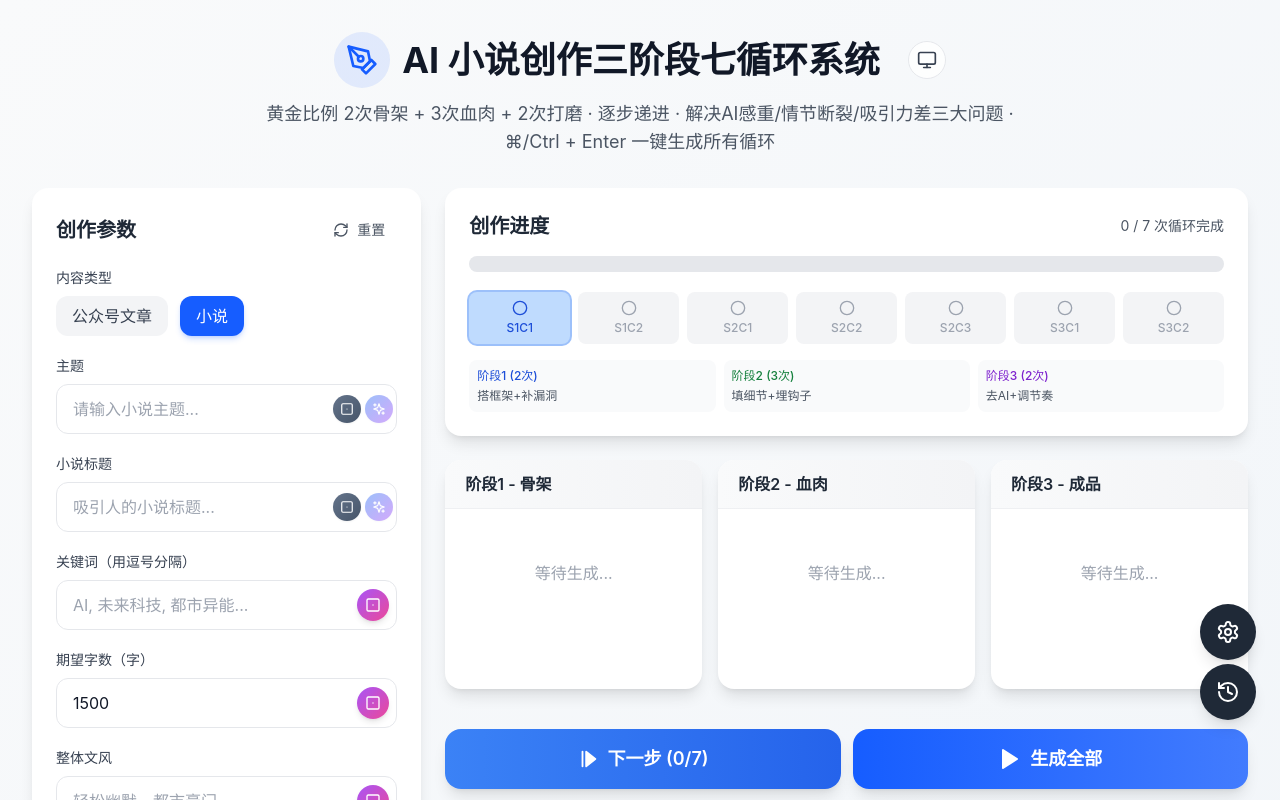
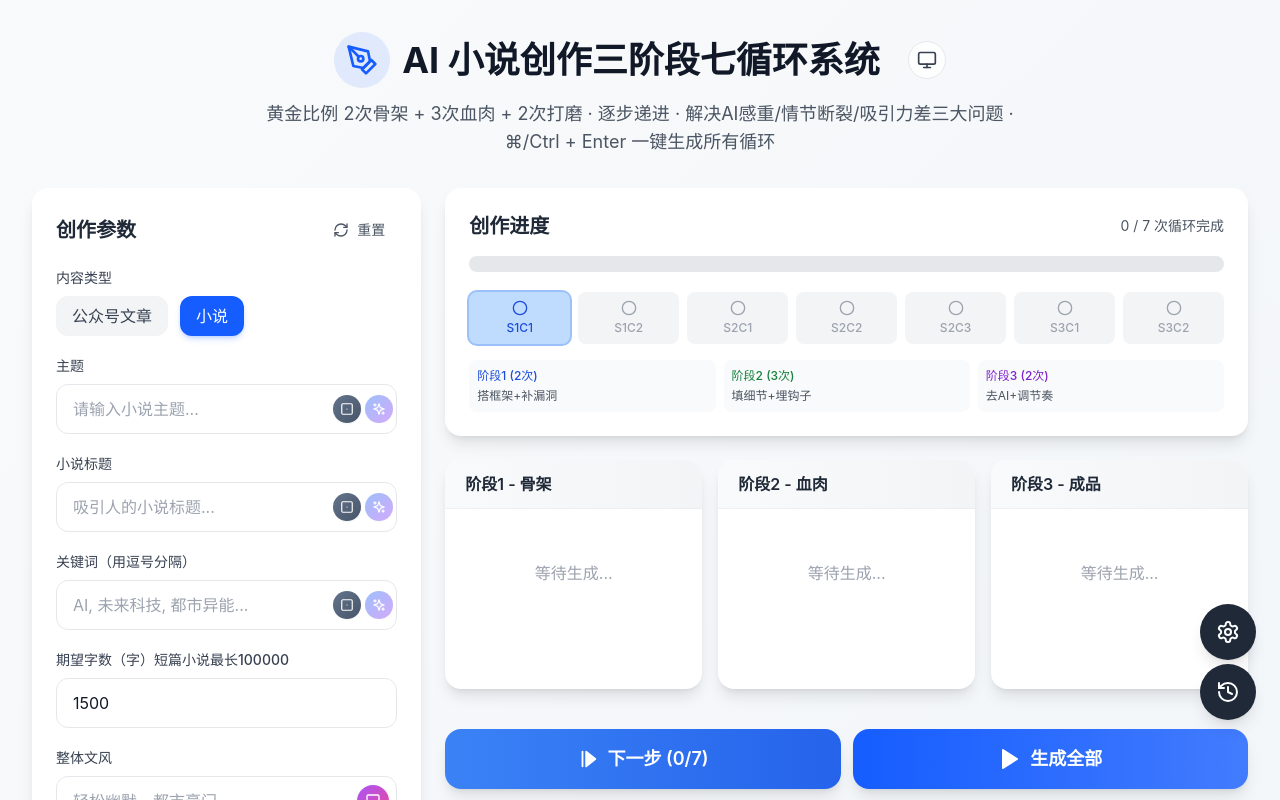
Before and after one commit to lanqiang101/ai-content-txt, a React (Vite) app: page / in a window 1280 px wide. Shown: the top 800 px of the page. Built offline with nearby package versions, Linux system fonts and the light colour scheme.

Commit message:
feat: 添加关键词生成按钮，更新输入面板和随机按钮以支持更多生成选项

```diff
--- a/src/components/InputPanel.tsx
+++ b/src/components/InputPanel.tsx
@@ -7,6 +7,7 @@ import {
   RandomSelectButton,
   RandomInspireButton,
 } from "./RandomButton";
+import { KeywordGeneratorButton } from "./KeywordGeneratorButton";
 
 export const InputPanel: React.FC = () => {
   const { params, setParams, resetGeneration } = useStore();
@@ -79,7 +80,7 @@ export const InputPanel: React.FC = () => {
                 fieldDescription="热门网络小说主题"
                 rules="生成当前热门的小说主题，要求具体不笼统"
                 currentValue={params.topic}
-                count={3}
+                count={10}
                 onSelect={(value) => setParams({ topic: value })}
               />
             </div>
@@ -102,10 +103,10 @@ export const InputPanel: React.FC = () => {
             />
             <div className="absolute right-1 top-1/2 -translate-y-1/2 flex gap-1">
               <RandomInspireButton
-                fieldDescription="根据当前主题生成吸引人的小说标题"
-                rules="生成符合番茄小说平台爆款规范的标题，要求标题吸引人、符合当下热点、有钩子、能让读者有点击欲望，不要太长，生成3个"
+                fieldDescription={`根据当前主题生成吸引人的小说标题，当前小说主题是：${params.topic}`}
+                rules={`生成符合番茄小说平台爆款规范的标题，要求标题必须紧扣主题【${params.topic}】，必须包含和主题相关的元素，要求标题吸引人、符合当下热点、有钩子、能让读者有点击欲望，不要太长，生成10个`}
                 currentValue={params.title}
-                count={3}
+                count={10}
                 onSelect={(value) => setParams({ title: value })}
               />
             </div>
@@ -123,15 +124,15 @@ export const InputPanel: React.FC = () => {
               type="text"
               value={params.keywords}
               onChange={(e) => setParams({ keywords: e.target.value })}
-              className="w-full pl-4 pr-12 py-3 border border-gray-200 dark:border-slate-600 rounded-xl focus:outline-none focus:ring-2 focus:ring-primary/50 transition-all bg-white/80 dark:bg-slate-700/80 backdrop-blur text-gray-900 dark:text-gray-100"
+              className="w-full pl-4 pr-20 py-3 border border-gray-200 dark:border-slate-600 rounded-xl focus:outline-none focus:ring-2 focus:ring-primary/50 transition-all bg-white/80 dark:bg-slate-700/80 backdrop-blur text-gray-900 dark:text-gray-100"
               placeholder="AI, 未来科技, 都市异能..."
             />
-            <div className="absolute right-2 top-1/2 -translate-y-1/2">
-              <RandomButton
-                fieldDescription="根据主题生成3-5个小说关键词"
-                rules="关键词之间用逗号分隔"
-                count={1}
-                onSelect={(value) => setParams({ keywords: value })}
+            <div className="absolute right-1 top-1/2 -translate-y-1/2 flex gap-1">
+              <KeywordGeneratorButton
+                topic={params.topic}
+                title={params.title}
+                currentKeywords={params.keywords}
+                onSelect={(keywords) => setParams({ keywords })}
               />
             </div>
           </div>
@@ -140,7 +141,7 @@ export const InputPanel: React.FC = () => {
         <div className="space-y-2">
           <div className="flex items-center justify-between mb-1">
             <label className="text-sm font-medium text-gray-700 dark:text-gray-300">
-              期望字数（字）
+              期望字数（字）短篇小说最长100000
             </label>
           </div>
           <div className="relative">
@@ -155,7 +156,7 @@ export const InputPanel: React.FC = () => {
               className="w-full pl-4 pr-12 py-3 border border-gray-200 dark:border-slate-600 rounded-xl focus:outline-none focus:ring-2 focus:ring-primary/50 transition-all bg-white/80 dark:bg-slate-700/80 backdrop-blur text-gray-900 dark:text-gray-100"
               placeholder="期望生成多少字..."
             />
-            <div className="absolute right-2 top-1/2 -translate-y-1/2">
+            {/* <div className="absolute right-2 top-1/2 -translate-y-1/2">
               <RandomButton
                 fieldDescription="根据小说常见篇幅随机生成期望字数，要符合平台常规"
                 rules="只返回一个数字，不要单位"
@@ -165,7 +166,7 @@ export const InputPanel: React.FC = () => {
                   if (!isNaN(num)) setParams({ wordCount: num });
                 }}
               />
-            </div>
+            </div> */}
           </div>
         </div>
 
@@ -186,8 +187,8 @@ export const InputPanel: React.FC = () => {
             <div className="absolute right-2 top-1/2 -translate-y-1/2">
               <RandomButton
                 fieldDescription="整体文章文风形容词"
-                rules="生成3种不同文风，每种1-3个词"
-                count={3}
+                rules="生成10种不同文风，每种1-3个词"
+                count={10}
                 onSelect={(value) => setParams({ style: value })}
               />
             </div>
@@ -228,7 +229,7 @@ export const InputPanel: React.FC = () => {
                       <RandomButton
                         fieldDescription="常见网络小说读者年龄范围"
                         rules="常见年龄范围，比如 18-25岁"
-                        count={3}
+                        count={10}
                         onSelect={(value) =>
                           setParams({
                             reader: { ...params.reader, ageRange: value },
@@ -305,7 +306,7 @@ export const InputPanel: React.FC = () => {
                       <RandomButton
                         fieldDescription="读者读小说核心诉求"
                         rules="从爽点/泪点/悬疑感/治愈感/刀感/反转/脑洞 这些里面选或者组合"
-                        count={3}
+                        count={10}
                         onSelect={(value) =>
                           setParams({
                             reader: { ...params.reader, coreAppeal: value },
@@ -429,7 +430,7 @@ export const InputPanel: React.FC = () => {
                       <RandomButton
                         fieldDescription="人物核心性格缺陷"
                         rules="给出一个具体人物缺陷关键词"
-                        count={3}
+                        count={10}
                         onSelect={(value) =>
                           setParams({
                             character: { ...params.character, coreFlaw: value },
@@ -622,7 +623,7 @@ export const InputPanel: React.FC = () => {
                       <RandomButton
                         fieldDescription="开篇钩子建议字数"
                         rules="只返回一个数字，单位字"
-                        count={3}
+                        count={10}
                         onSelect={(value) => {
                           const num = parseInt(value.replace(/\D/g, ""));
                           if (!isNaN(num))
@@ -905,7 +906,7 @@ export const InputPanel: React.FC = () => {
                       <RandomButton
                         fieldDescription="五感官描写比例分配"
                         rules="比如：视觉60% + 听觉25% + 嗅觉10% + 触觉5%"
-                        count={3}
+                        count={10}
                         onSelect={(value) =>
                           setParams({
                             detail: { ...params.detail, senseRatio: value },
@@ -940,7 +941,7 @@ export const InputPanel: React.FC = () => {
                       <RandomButton
                         fieldDescription="小说故事发生的时代地域专属细节"
                         rules="给出具体时代地域特色细节，比如 90年代广州电子厂"
-                        count={3}
+                        count={10}
                         onSelect={(value) =>
                           setParams({
                             detail: {
@@ -1049,7 +1050,7 @@ export const InputPanel: React.FC = () => {
                       <RandomButton
                         fieldDescription="情感递进阶梯"
                         rules="读者情感递进路径，比如陌生→好奇→共情→动容"
-                        count={3}
+                        count={10}
                         onSelect={(value) =>
                           setParams({
                             emotion: {
@@ -1087,7 +1088,7 @@ export const InputPanel: React.FC = () => {
                       <RandomButton
                         fieldDescription="共情触发场景组合"
                         rules="从遗憾 / 意难平 / 救赎 / 团圆 / 逆袭 选1-3个组合"
-                        count={3}
+                        count={10}
                         onSelect={(value) =>
                           setParams({
                             emotion: {
@@ -1167,7 +1168,7 @@ export const InputPanel: React.FC = () => {
                       <RandomButton
                         fieldDescription="小说整体核心情绪落点"
                         rules="全文想让读者记住什么感觉"
-                        count={3}
+                        count={10}
                         onSelect={(value) =>
                           setParams({
                             emotion: { ...params.emotion, coreEmotion: value },
--- /dev/null
+++ b/src/components/KeywordGeneratorButton.tsx
@@ -0,0 +1,236 @@
+import React, { useState, useRef, useEffect } from "react";
+import { createPortal } from "react-dom";
+import { Dice1, Loader2, X, Sparkles, Check } from "lucide-react";
+import { useRandomGenerate } from "../hooks/useRandomGenerate";
+
+interface KeywordGeneratorButtonProps {
+  topic: string;
+  title: string;
+  currentKeywords: string;
+  onSelect: (keywords: string) => void;
+  className?: string;
+}
+
+export const KeywordGeneratorButton: React.FC<KeywordGeneratorButtonProps> = ({
+  topic,
+  title,
+  currentKeywords,
+  onSelect,
+  className = "",
+}) => {
+  const { generateCandidates, loading } = useRandomGenerate();
+  const [open, setOpen] = useState(false);
+  const [keywords, setKeywords] = useState<string[]>([]);
+  const [selectedKeywords, setSelectedKeywords] = useState<Set<string>>(
+    new Set(),
+  );
+  const containerRef = useRef<HTMLDivElement>(null);
+  const [position, setPosition] = useState({ top: 0, left: 0, width: 320 });
+
+  const updatePosition = () => {
+    if (containerRef.current) {
+      const rect = containerRef.current.getBoundingClientRect();
+      // 弹窗向右对齐，在按钮下方
+      setPosition({
+        top: rect.bottom + 8,
+        left: rect.right - position.width,
+        width: position.width,
+      });
+    }
+  };
+
+  const parseCurrentKeywords = (): string[] => {
+    if (!currentKeywords.trim()) return [];
+    return currentKeywords
+      .split(",")
+      .map((k) => k.trim())
+      .filter((k) => k.length > 0);
+  };
+
+  const handleGenerate = async (optimize: boolean) => {
+    try {
+      let fieldDescription = "关键词";
+      let rules = `根据主题【${topic}】和标题【${title}】生成相关关键词`;
+
+      if (optimize && currentKeywords.trim()) {
+        const existing = parseCurrentKeywords();
+        fieldDescription = `优化和扩展关键词，已有关键词：${existing.join(", ")}`;
+        rules = `基于已有关键词，结合主题【${topic}】和标题【${title}】进行联想扩展和优化，补充更多相关关键词，总共生成10个关键词`;
+      } else if (!topic.trim() && !title.trim()) {
+        fieldDescription = "通用关键词";
+        rules = "生成10个通用小说关键词";
+      }
+
+      rules += `\n要求：\n- 必须生成正好10个关键词\n- 每个关键词1-4个字\n- 关键词必须紧扣主题和标题\n- 每个关键词单独一个条目\n- 返回正好10个`;
+
+      const results = await generateCandidates(fieldDescription, rules, 10);
+      setKeywords(results.slice(0, 10));
+      // 初始化选中为空
+      setSelectedKeywords(new Set());
+      updatePosition();
+      setOpen(true);
+    } catch (error) {
+      console.error("Keyword generation failed:", error);
+      alert("关键词生成失败: " + (error as Error).message);
+    }
+  };
+
+  const toggleKeyword = (keyword: string) => {
+    const newSelected = new Set(selectedKeywords);
+    if (newSelected.has(keyword)) {
+      newSelected.delete(keyword);
+    } else {
+      newSelected.add(keyword);
+    }
+    setSelectedKeywords(newSelected);
+  };
+
+  const handleConfirm = () => {
+    if (selectedKeywords.size === 0) {
+      alert("请至少选择一个关键词");
+      return;
+    }
+    const selectedArray = Array.from(selectedKeywords);
+    onSelect(selectedArray.join(", "));
+    setOpen(false);
+  };
+
+  const handleClose = () => {
+    setOpen(false);
+  };
+
+  // 更新位置当窗口滚动或 resize
+  useEffect(() => {
+    if (open) {
+      const handleUpdate = () => updatePosition();
+      window.addEventListener("scroll", handleUpdate, true);
+      window.addEventListener("resize", handleUpdate);
+      return () => {
+        window.removeEventListener("scroll", handleUpdate, true);
+        window.removeEventListener("resize", handleUpdate);
+      };
+    }
+    return undefined;
+  }, [open]);
+
+  const isLoading = loading;
+  const hasExistingKeywords = !!currentKeywords.trim();
+
+  return (
+    <div
+      className={`relative inline-flex items-center gap-1 ${className}`}
+      ref={containerRef}
+    >
+      {/* 重新生成按钮 */}
+      <button
+        onClick={() => handleGenerate(false)}
+        disabled={isLoading}
+        className="
+          flex items-center justify-center w-7 h-7 rounded-full
+          bg-gradient-to-br from-slate-500 to-slate-600
+          hover:from-slate-600 hover:to-slate-700
+          disabled:opacity-50 disabled:cursor-not-allowed
+          transition-all shadow-sm hover:shadow-md
+          text-white
+        "
+        title="重新生成关键词"
+      >
+        {isLoading ? (
+          <Loader2 size={14} className="animate-spin" />
+        ) : (
+          <Dice1 size={14} />
+        )}
+      </button>
+
+      {/* 联想优化按钮 */}
+      <button
+        onClick={() => handleGenerate(true)}
+        disabled={isLoading || !hasExistingKeywords}
+        className="
+          flex items-center justify-center w-7 h-7 rounded-full
+          bg-gradient-to-br from-blue-500 to-purple-500
+          hover:from-blue-600 hover:to-purple-600
+          disabled:opacity-50 disabled:cursor-not-allowed
+          transition-all shadow-sm hover:shadow-md
+          text-white
+        "
+        title="基于已有关键词联想优化"
+      >
+        {isLoading ? (
+          <Loader2 size={14} className="animate-spin" />
+        ) : (
+          <Sparkles size={14} />
+        )}
+      </button>
+
+      {open &&
+        keywords.length > 0 &&
+        createPortal(
+          <>
+            <div
+              className="fixed inset-0 bg-black/20 z-[99]"
+              onClick={handleClose}
+            />
+            <div
+              className="fixed bg-white dark:bg-slate-800 rounded-xl shadow-xl border border-gray-200 dark:border-slate-600 p-3 z-[100]"
+              style={{
+                top: position.top,
+                left: position.left,
+                width: position.width,
+              }}
+            >
+              <div className="flex items-center justify-between mb-2">
+                <div className="text-sm font-medium text-gray-700 dark:text-gray-300 px-1">
+                  选择关键词（可多选，{keywords.length}条）：
+                </div>
+                <button
+                  onClick={handleClose}
+                  className="p-1 rounded-full hover:bg-gray-100 dark:hover:bg-slate-700 text-gray-500 dark:text-gray-400 transition-colors"
+                >
+                  <X size={14} />
+                </button>
+              </div>
+              <div className="flex flex-wrap gap-2 mb-3 max-h-60 overflow-y-auto">
+                {keywords.map((keyword, index) => (
+                  <button
+                    key={index}
+                    onClick={() => toggleKeyword(keyword)}
+                    className={`
+                      px-3 py-1.5 rounded-lg text-sm transition-all border
+                      ${
+                        selectedKeywords.has(keyword)
+                          ? "bg-primary/10 border-primary text-primary"
+                          : "bg-gray-50 dark:bg-slate-700 border-gray-200 dark:border-slate-600 text-gray-700 dark:text-gray-300 hover:border-purple-300 dark:hover:border-purple-500/30"
+                      }
+                    `}
+                  >
+                    <span className="flex items-center gap-1">
+                      {selectedKeywords.has(keyword) && <Check size={14} />}
+                      {keyword}
+                    </span>
+                  </button>
+                ))}
+              </div>
+              <div className="flex justify-end pt-2 border-t border-gray-100 dark:border-slate-700">
+                <button
+                  onClick={handleConfirm}
+                  disabled={selectedKeywords.size === 0}
+                  className="
+                    px-4 py-2 rounded-lg bg-primary text-white text-sm font-medium
+                    hover:bg-primary/90 disabled:opacity-50 disabled:cursor-not-allowed
+                    transition-all shadow-sm hover:shadow-md
+                  "
+                >
+                  确认选择
+                  {selectedKeywords.size > 0
+                    ? ` (${selectedKeywords.size})`
+                    : ""}
+                </button>
+              </div>
+            </div>
+          </>,
+          document.body,
+        )}
+    </div>
+  );
+};
--- a/src/components/RandomButton.tsx
+++ b/src/components/RandomButton.tsx
@@ -14,7 +14,7 @@ interface RandomButtonProps {
 export const RandomButton: React.FC<RandomButtonProps> = ({
   fieldDescription,
   rules,
-  count = 3,
+  count = 10,
   onSelect,
   className = "",
 }) => {
@@ -154,7 +154,7 @@ export const RandomInspireButton: React.FC<RandomInspireButtonProps> = ({
   fieldDescription,
   rules,
   currentValue,
-  count = 3,
+  count = 10,
   onSelect,
   className = "",
 }) => {
--- a/src/hooks/useGeneration.ts
+++ b/src/hooks/useGeneration.ts
@@ -4,7 +4,9 @@ import { ModelConfig } from '../types';
 
 const callModel = async (prompt: string, config: ModelConfig, signal: AbortSignal): Promise<string> => {
   if (config.mode === 'local') {
-    const response = await fetch(`${config.localUrl}/api/generate`, {
+    // 确保 localUrl 没有尾随斜杠，然后拼接正确路径
+    const baseUrl = config.localUrl.replace(/\/$/, '');
+    const response = await fetch(`${baseUrl}/api/generate`, {
       method: 'POST',
       signal,
       headers: {
--- a/src/hooks/useRandomGenerate.ts
+++ b/src/hooks/useRandomGenerate.ts
@@ -15,7 +15,7 @@ export const useRandomGenerate = () => {
   const generateCandidates = useCallback(async (
     fieldDescription: string,
     rules: string,
-    count: number = 3
+    count: number = 10
   ): Promise<string[]> => {
     setLoading(true);
     try {
@@ -37,7 +37,9 @@ export const useRandomGenerate = () => {
       let result: string;
 
       if (modelConfig.mode === 'local') {
-        const response = await fetch(`${modelConfig.localUrl}/api/generate`, {
+        // 确保 localUrl 没有尾随斜杠，然后拼接正确路径
+        const baseUrl = modelConfig.localUrl.replace(/\/$/, '');
+        const response = await fetch(`${baseUrl}/api/generate`, {
           method: 'POST',
           headers: {
             'Content-Type': 'application/json',
--- a/src/store/useStore.ts
+++ b/src/store/useStore.ts
@@ -216,7 +216,7 @@ export const useStore = create<AppState>()(
         return { darkMode: 'auto' };
       }),
 
-      resetGeneration: () => set({ generation: initialGeneration }),
+      resetGeneration: () => set({ generation: initialGeneration, params: initialParams }),
     }),
     {
       name: 'ai-content-txt-config',
--- a/vite.config.ts
+++ b/vite.config.ts
@@ -7,15 +7,13 @@ export default defineConfig({
   plugins: [react()],
   server: {
     proxy: {
-      '/api': {
+      // Only proxy /api/coding to Volcengine, leave /api/generate for local Ollama
+      '/api/coding': {
         target: 'https://ark.cn-beijing.volces.com',
         changeOrigin: true,
-        // Don't strip the /api prefix, keep it because the full path is /api/...
         rewrite: (path) => path,
-        // Configure CORS headers for proxy response
         configure: (proxy, _options) => {
           proxy.on('proxyRes', (proxyRes, req, res) => {
-            // Add CORS headers to the proxied response
             proxyRes.headers['Access-Control-Allow-Origin'] = '*';
             proxyRes.headers['Access-Control-Allow-Methods'] = 'GET, POST, PUT, DELETE, OPTIONS';
             proxyRes.headers['Access-Control-Allow-Headers'] = 'Content-Type, Authorization';
```
Also changed, not shown: tmp.txt.
